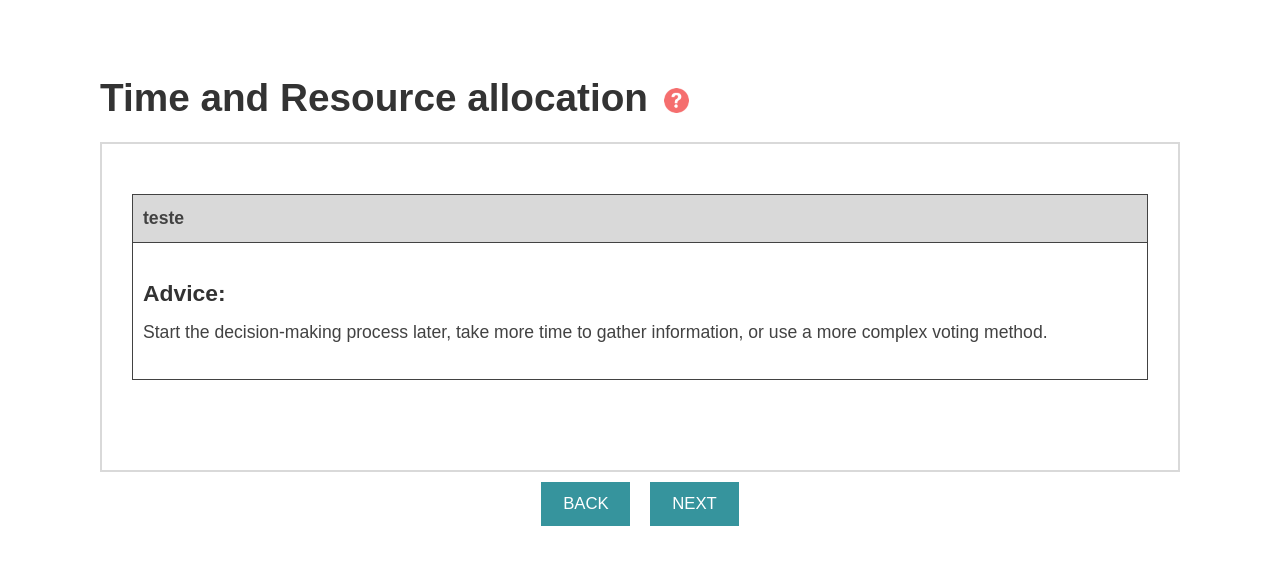
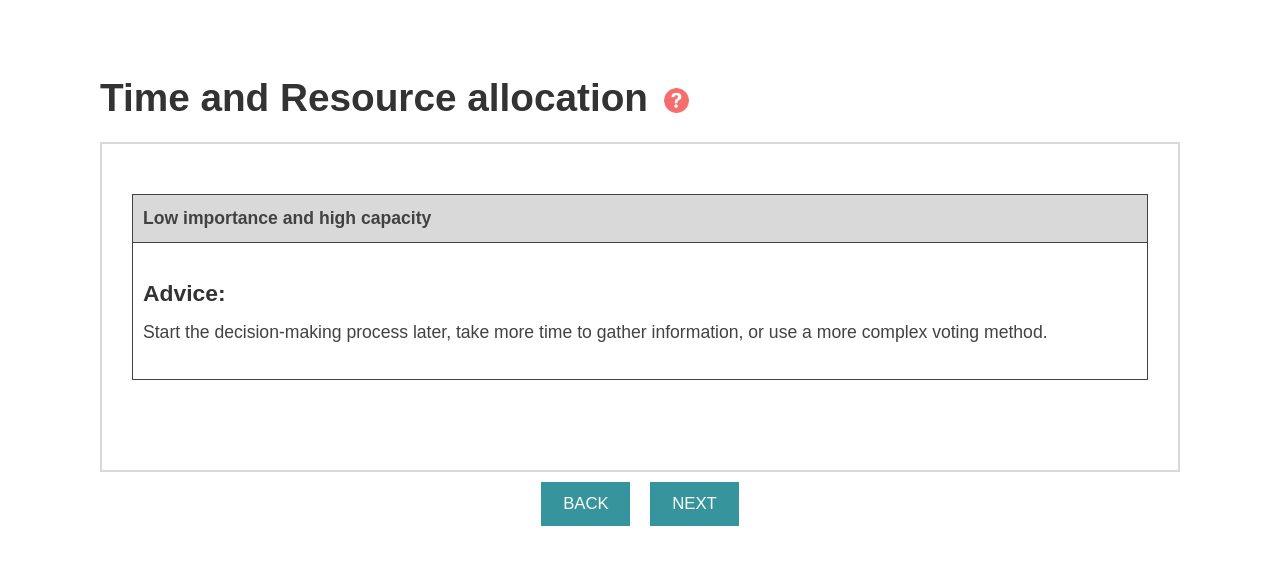
Before and after one commit to Logic-Legends/Decision-Making-Frmwk, a React (Create React App) app in the folder client/: page /time-resource in a window 1280 px wide. Shown: the top 564 px of the page. Built offline with nearby package versions, Linux system fonts and the light colour scheme.

Commit message:
update name title

```diff
--- a/client/src/components/step-4/Step-4.js
+++ b/client/src/components/step-4/Step-4.js
@@ -50,7 +50,7 @@ const Step4 = () => {
 			<div className="border-decision-framework-pages">
 				<table>
 					<tr className="table-background">
-						<th>teste</th>
+						<th>Low importance and high capacity</th>
 					</tr>
 					<tr>
 						<td>
```
